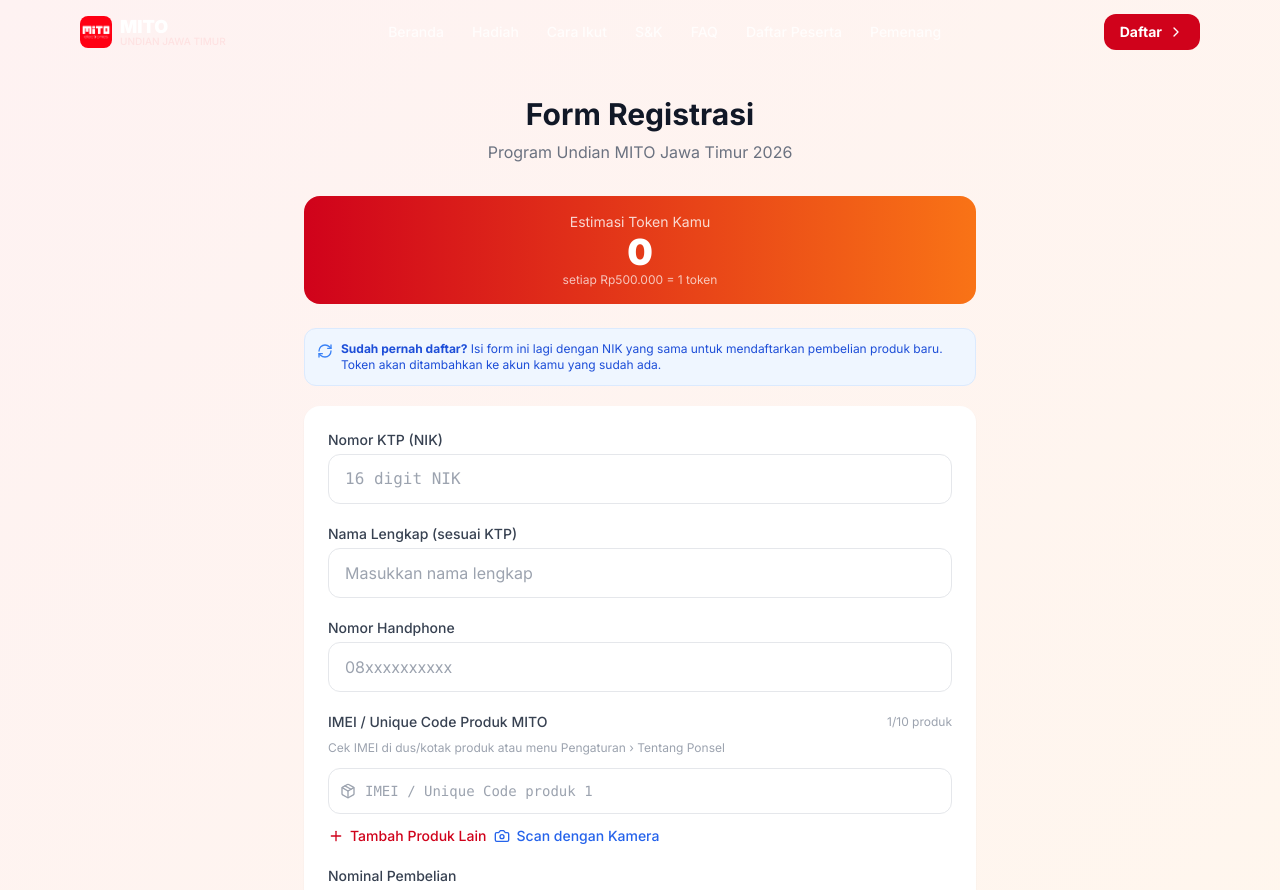
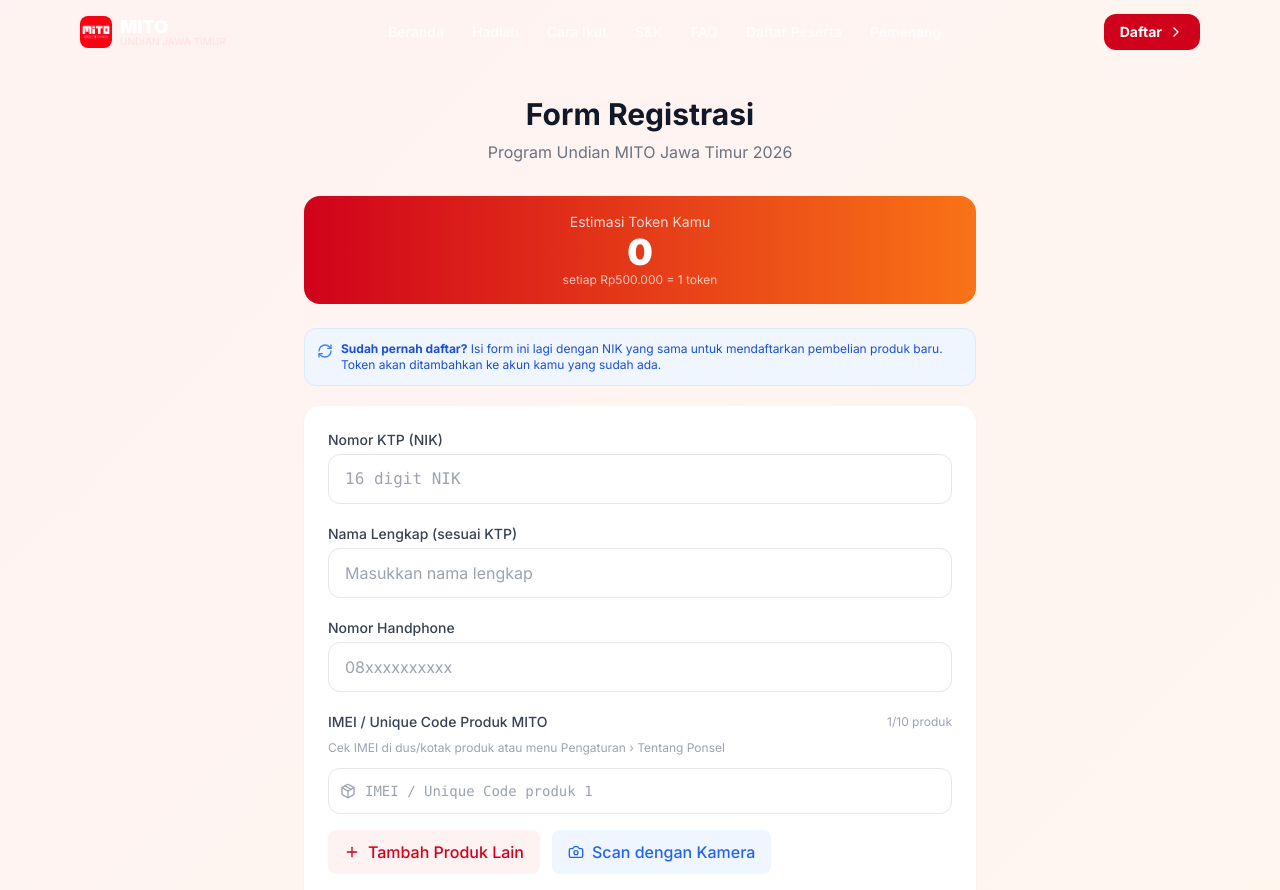
Before and after one commit to danielpratama23/mito-undian, a React (Vite) app in the folder frontend/: page /registrasi in a window 1280 px wide. Shown: the top 890 px of the page. Built offline with nearby package versions, Linux system fonts and the light colour scheme.

Commit message:
[FIX] Improve button styling with background and spacing

```diff
--- a/frontend/src/pages/Registrasi.jsx
+++ b/frontend/src/pages/Registrasi.jsx
@@ -492,12 +492,12 @@
                 </div>
               ))}
             </div>
-            <div className="flex gap-2 mt-3">
+            <div className="flex gap-3 mt-4">
               {fields.length < 10 && (
                 <button
                   type="button"
                   onClick={() => append({ value: '' })}
-                  className="flex items-center gap-1.5 text-sm text-mito-red hover:text-mito-redDark font-medium transition-colors"
+                  className="flex items-center gap-2 px-4 py-2.5 bg-red-50 hover:bg-red-100 text-mito-red rounded-lg font-medium transition-colors"
                 >
                   <Plus className="w-4 h-4" /> Tambah Produk Lain
                 </button>
@@ -506,7 +506,7 @@
                 type="button"
                 onClick={startScan}
                 disabled={scanning || fields.length >= 10}
-                className="flex items-center gap-1.5 text-sm text-blue-600 hover:text-blue-700 font-medium transition-colors disabled:opacity-50 disabled:cursor-not-allowed"
+                className="flex items-center gap-2 px-4 py-2.5 bg-blue-50 hover:bg-blue-100 text-blue-600 rounded-lg font-medium transition-colors disabled:opacity-50 disabled:cursor-not-allowed"
               >
                 <Camera className="w-4 h-4" /> Scan dengan Kamera
               </button>
```
